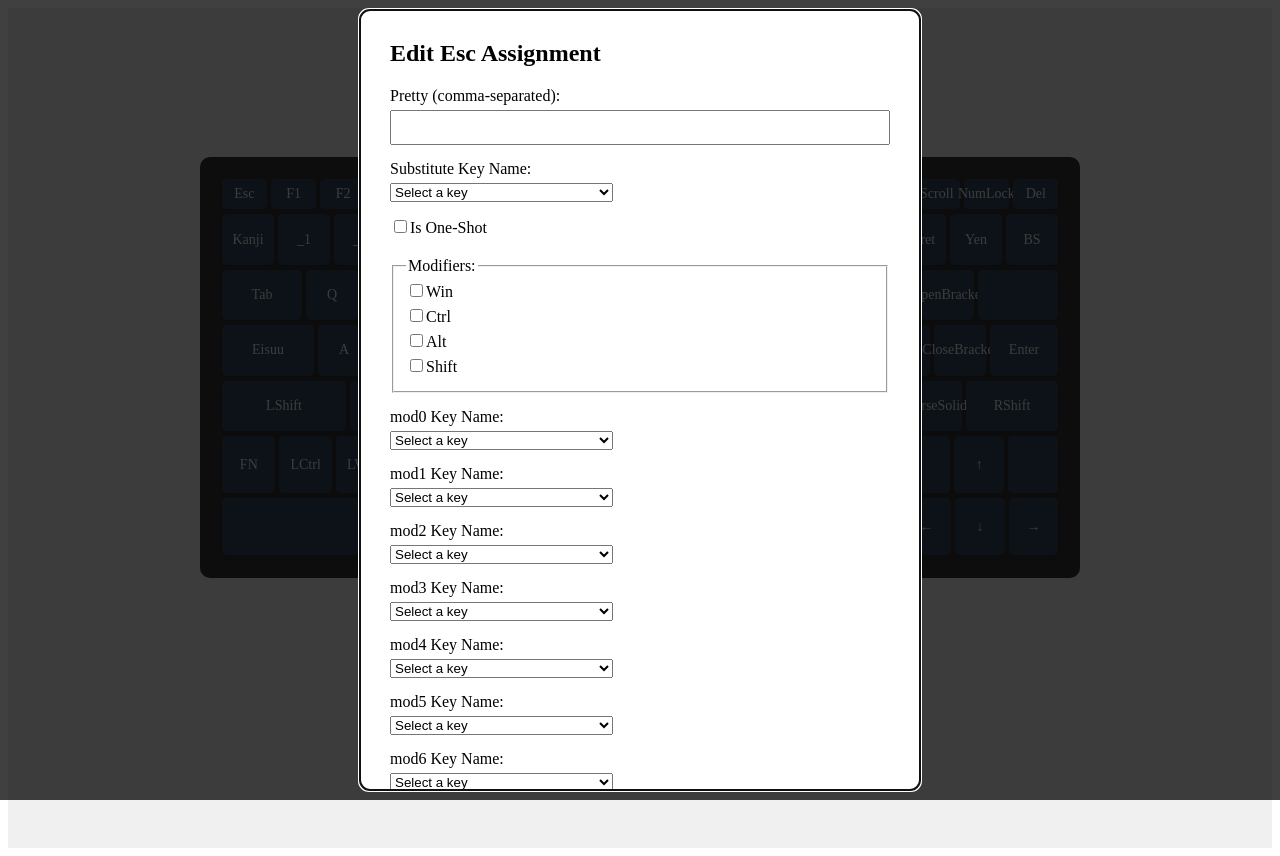
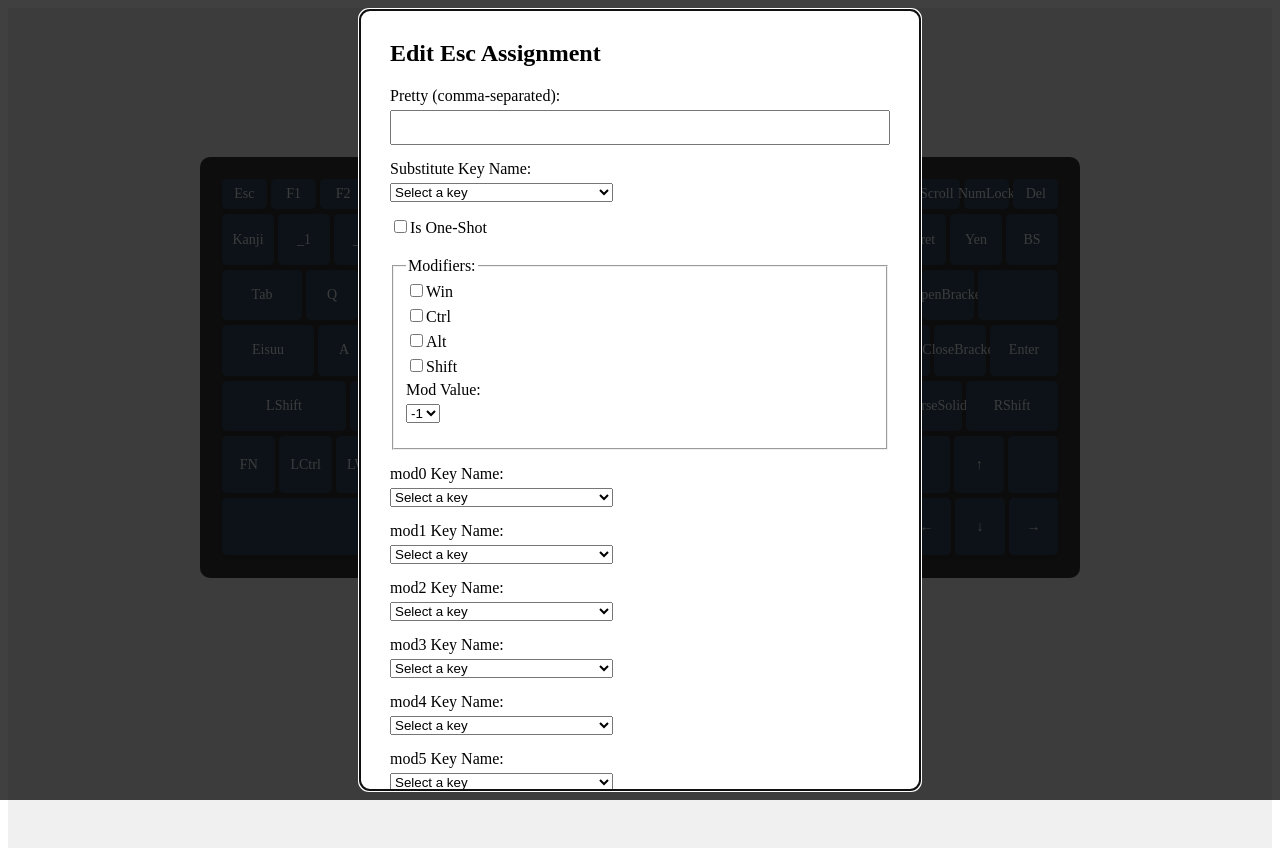
Before and after one commit to RyosukeMondo/keyboard-config-app, a React (Create React App) app: page / in a window 1280 px wide. Both pictures are taken after a click on the element "Esc". Built offline with nearby package versions, Linux system fonts and the light colour scheme.

Commit message:
Update KeyAssignModal component to include mod value in form inputs

```diff
--- a/src/components/KeyAssignModal.jsx
+++ b/src/components/KeyAssignModal.jsx
@@ -3,7 +3,6 @@ import Modal from 'react-modal';
 import { KeyAssignContext } from '../context/KeyAssignContext';
 import './KeyAssignModal.css';
 import { key_names } from '../data/key_names';
-
 
 Modal.setAppElement('#root'); // Accessibility
 
@@ -128,6 +127,20 @@ const KeyAssignModal = ({ isOpen, onRequestClose, keyName }) => {
               {mod}
             </label>
           ))}
+          <div className="form-group">
+            <label>Mod Value:</label>
+            <select
+              name="modifiers.mod"
+              value={formData.modifiers.mod}
+              onChange={handleChange}
+            >
+              {Array.from({ length: 11 }, (_, i) => i - 1).map((value) => (
+                <option key={value} value={value}>
+                  {value}
+                </option>
+              ))}
+            </select>
+          </div>
         </fieldset>
         {Array.from({ length: 10 }, (_, i) => (
           <div key={`mod${i}key`} className="form-group">
```
